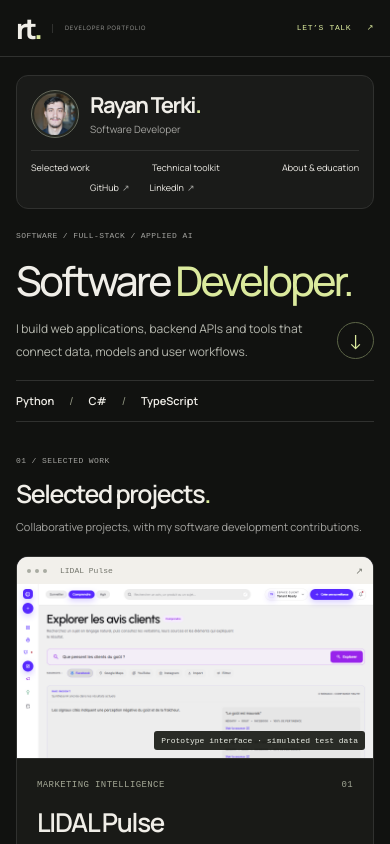
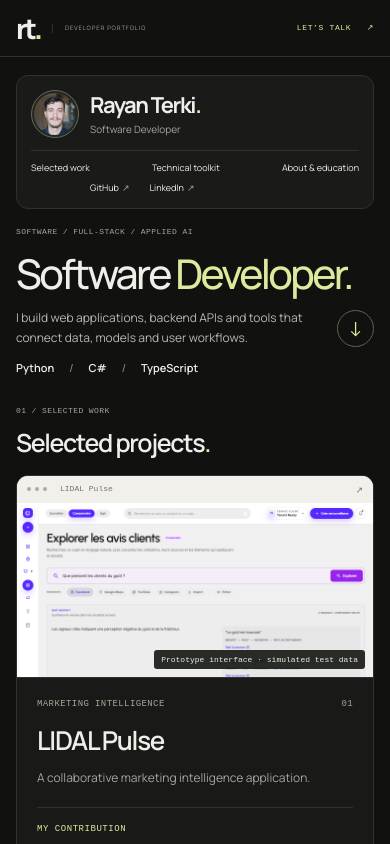
Before and after one commit to rayantr06/Portfolio-, a Next.js app: page /portfolio in a window 390 px wide. Shown: the top 844 px of the page. Built offline with nearby package versions, Linux system fonts and the light colour scheme; a web font is replaced by a local one.

Commit message:
Bring project previews into the first screen on compact layouts

```diff
--- a/src/app/portfolio/portfolio.module.css
+++ b/src/app/portfolio/portfolio.module.css
@@ -115,22 +115,22 @@
   .header { min-height: 65px; } .layout { grid-template-columns: 1fr; padding-top: 22px; gap: 24px; }
   .sidebar { position: static; } .profileCard { display: grid; grid-template-columns: 1fr auto; gap: 12px 20px; padding: 17px 20px; border-radius: 12px; }
   .identity { display: flex; align-items: center; gap: 15px; } .avatar { width: 54px; height: 54px; padding: 2px; flex-shrink: 0; } .profileName { margin: 0; font-size: 24px; } .role { margin-top: 3px; font-size: 11px; }
-  .profileFocus, .availability, .sidebarNote, .profileContact { display: none; } .socials { margin: 0; gap: 14px; align-self: center; font-size: 10px; } .socials > a { gap: 7px; }
+  .profileFocus, .availability, .sidebarNote, .profileContact { display: none; } .socials { grid-column: 2; grid-row: 1; margin: 0; gap: 14px; align-self: center; font-size: 10px; } .socials > a { gap: 7px; }
   .nav { grid-column: 1 / -1; display: flex; flex-direction: row; justify-content: space-between; margin-top: 2px; gap: 18px; } .nav > a { border-bottom: 0; padding: 12px 0 0; font-size: 10px; gap: 10px; } .nav small { margin-right: 6px; font-size: 8px; } .nav > a > span:last-child { display: none; }
   .hero h1 { font-size: 65px; margin-top: 17px; margin-bottom: 17px; } .hero h1 br { display: none; } .heroBottom > p { max-width: 530px; font-size: 13px; } .heroMark { font-size: 23px; }
   .hero { padding-bottom: 9px; } .techStrip { margin-top: 20px; padding: 13px 0; } .visual { height: 210px; } .projectBody { padding: 22px 20px; } .project h3 { font-size: 23px; }
 }
 @media (max-width: 680px) {
   .header, .layout, .footer { padding-left: 22px; padding-right: 22px; } .header { min-height: 57px; } .brand { gap: 12px; } .monogram { font-size: 28px; } .brand > span:last-child { font-size: 7px; padding-left: 12px; } .headerRight { font-size: 8px; gap: 12px; } .location { display: none; }
-  .layout { padding-top: 18px; gap: 20px; } .profileCard { padding: 14px 16px 12px; gap: 10px 12px; } .avatar { width: 48px; height: 48px; } .identity { gap: 11px; } .profileName { font-size: 22px; } .role { font-size: 10px; } .socials { gap: 10px; font-size: 9px; } .socials a { gap: 3px; }
+  .layout { padding-top: 18px; gap: 16px; } .profileCard { padding: 14px 16px 12px; gap: 10px 12px; } .avatar { width: 48px; height: 48px; } .identity { gap: 11px; } .profileName { font-size: 22px; } .role { font-size: 10px; } .socials { gap: 10px; font-size: 9px; } .socials a { gap: 3px; }
   .nav { gap: 12px; } .nav > a { font-size: 9px; padding-top: 10px; } .nav small { display: none; }
-  .hero h1 { font-size: clamp(42px, 8.6vw, 58px); line-height: 1.1; letter-spacing: -.065em; margin-top: 15px; margin-bottom: 15px; } .eyebrow { font-size: 8px; letter-spacing: .05em; } .heroMark { font-size: 19px; }
-  .heroBottom { gap: 18px; } .heroBottom > p { font-size: 12px; line-height: 1.85; } .circleLink { width: 37px; height: 37px; font-size: 20px; } .techStrip { gap: 15px; font-size: 11px; margin-top: 17px; padding: 12px 0; } .techStrip > span + span:not(.techDetail)::before { margin-right: 15px; }
-  .section { padding-top: 23px; padding-bottom: 30px; } .page h2 { font-size: 25px; } .sectionHeading { gap: 12px; } .sectionCount { font-size: 8px; } .sectionIntro { font-size: 11px; margin-top: 8px; } .projectGrid { grid-template-columns: 1fr; gap: 20px; margin-top: 20px; } .visual { height: 235px; } .projectBody { padding: 22px; } .cardTop { font-size: 9px; } .project h3 { font-size: 26px; } .description, .contribution p { font-size: 12px; } .contribution h4 { font-size: 9px; } .tags li { font-size: 9px; } .cardLink { font-size: 12px; } .windowBar { height: 27px; } .windowBar p { font-size: 8px; } .projectImage { height: calc(100% - 27px); } .visual figcaption { font-size: 8px; }
+  .hero h1 { font-size: clamp(42px, 8.6vw, 58px); line-height: 1.1; letter-spacing: -.065em; margin-top: 12px; margin-bottom: 12px; } .eyebrow { font-size: 8px; letter-spacing: .05em; } .heroMark { font-size: 19px; }
+  .heroBottom { gap: 18px; } .heroBottom > p { font-size: 12px; line-height: 1.65; } .circleLink { width: 37px; height: 37px; font-size: 20px; } .techStrip { border: 0; gap: 15px; font-size: 11px; margin-top: 12px; padding: 0; } .techStrip > span + span:not(.techDetail)::before { margin-right: 15px; }
+  .section { padding-top: 18px; padding-bottom: 30px; } .page h2 { font-size: 25px; } .sectionHeading { gap: 12px; } .sectionCount { font-size: 8px; } .sectionIntro { display: none; } .projectGrid { grid-template-columns: 1fr; gap: 20px; margin-top: 16px; } .visual { height: 235px; } .projectBody { padding: 22px; } .cardTop { font-size: 9px; } .project h3 { font-size: 26px; } .description, .contribution p { font-size: 12px; } .contribution h4 { font-size: 9px; } .tags li { font-size: 9px; } .cardLink { font-size: 12px; } .windowBar { height: 27px; } .windowBar p { font-size: 8px; } .projectImage { height: calc(100% - 27px); } .visual figcaption { font-size: 8px; }
   .coverCode { font-size: 56px; } .coverIdentity p { font-size: 15px; max-width: 240px; } .coverStack { font-size: 9px; } .illustrated { padding: 28px; } .illustrated .projectImage { width: 230px; height: 215px; right: -8px; } .illustrated figcaption { font-size: 7px; }
   .skillGrid { grid-template-columns: 1fr; gap: 0; margin-top: 20px; } .skillGroup { padding: 15px 0; } .skillGroup h3 { font-size: 14px; } .skillGroup p { font-size: 12px; }
   .aboutGrid { grid-template-columns: 1fr; gap: 25px; margin-top: 20px; } .bio { font-size: 12px; } .education h4 { font-size: 16px; } .education article > p:not(.dates) { font-size: 11px; }
   .contact { padding: 24px; margin-bottom: 30px; } .contact h2 { font-size: 32px; } .contact > p:not(.eyebrow) { font-size: 12px; } .contactLinks { gap: 17px; font-size: 11px; } .contactLinks > a:first-child { flex-basis: 100%; } .footer { font-size: 8px; gap: 12px; }
 }
-@media (max-width: 400px) { .header, .layout, .footer { padding-left: 16px; padding-right: 16px; } .brand > span:last-child { font-size: 6px; } .profileCard { grid-template-columns: 1fr; padding: 14px; } .socials { position: static; justify-content: flex-start; gap: 20px; padding-left: 59px; margin-top: -4px; } .nav { gap: 10px; } .hero h1 { font-size: 41px; } .sectionCount { display: none; } .visual { height: 202px; } .projectBody { padding: 20px; } .footer { flex-wrap: wrap; } }
+@media (max-width: 400px) { .header, .layout, .footer { padding-left: 16px; padding-right: 16px; } .brand > span:last-child { font-size: 6px; } .profileCard { grid-template-columns: 1fr; padding: 14px; } .socials { grid-column: 1; grid-row: auto; position: static; justify-content: flex-start; gap: 20px; padding-left: 59px; margin-top: -4px; } .nav { gap: 10px; } .hero h1 { font-size: 41px; } .sectionCount { display: none; } .visual { height: 202px; } .projectBody { padding: 20px; } .footer { flex-wrap: wrap; } }
 @media (prefers-reduced-motion: reduce) { .page * { transition: none; scroll-behavior: auto; } .project:hover { transform: none; } }
```
Also changed, not shown: 1 other file (tests, documents, lock files or other folders).
